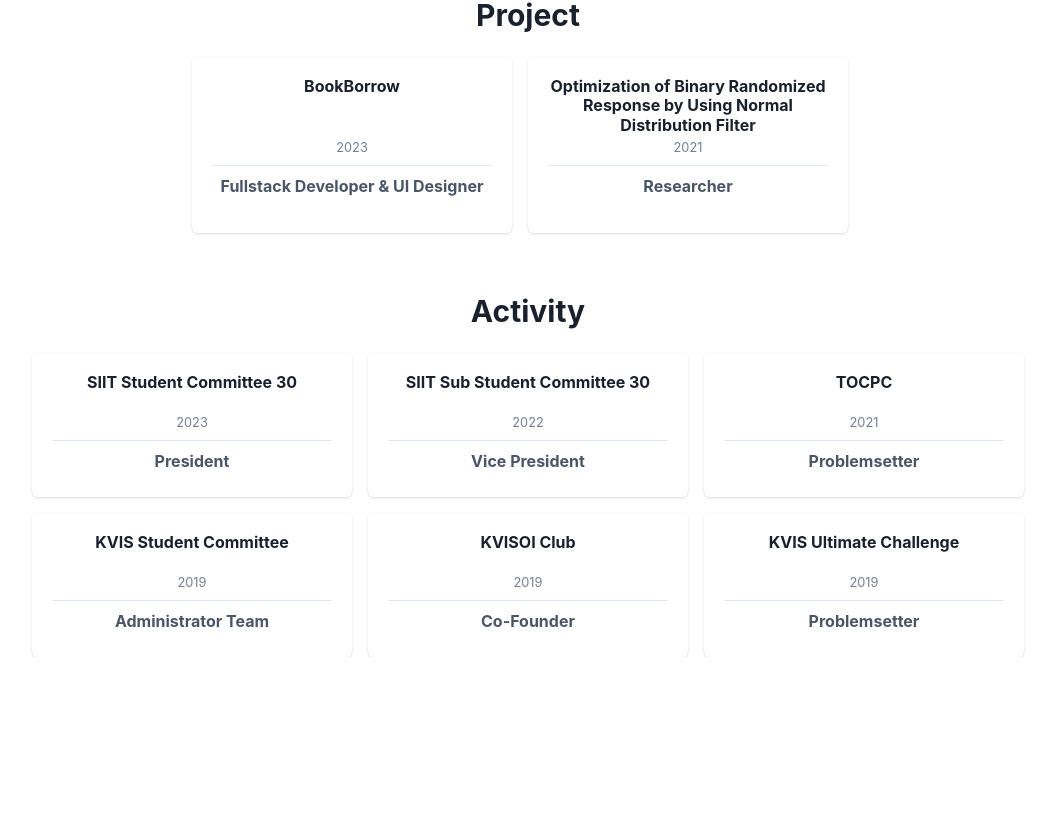
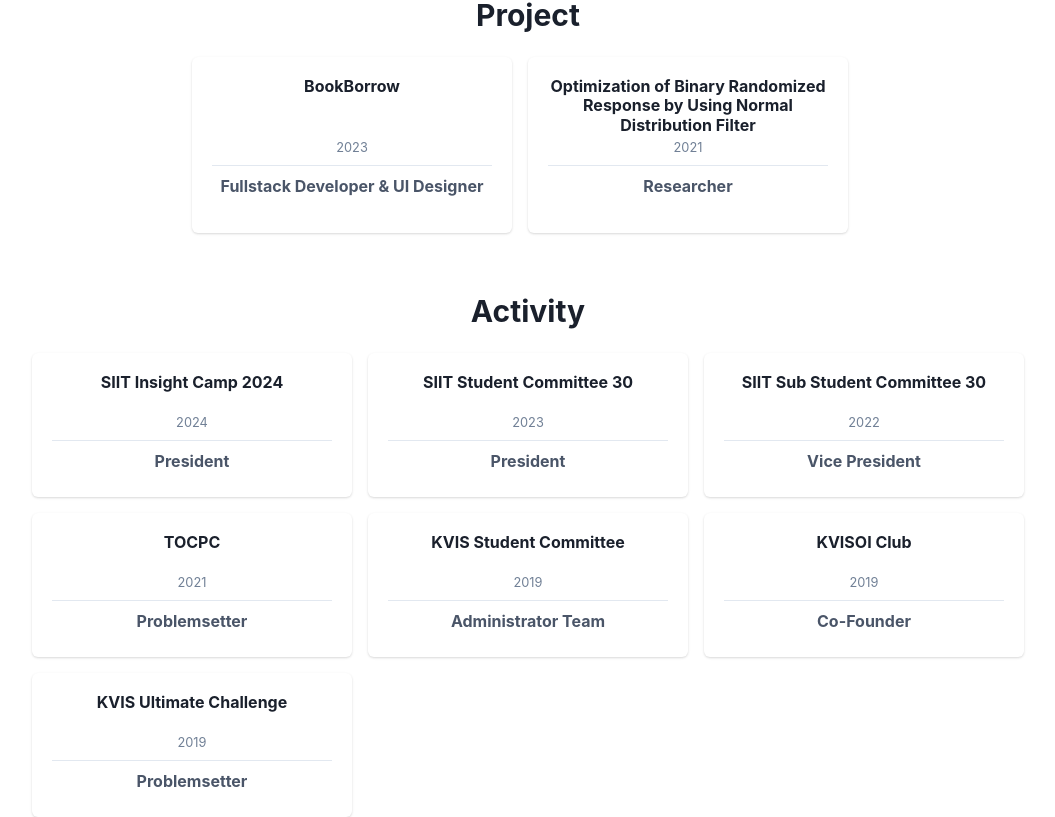
Before and after one commit to T0peerakarn/my-resume, a React (Vite) app: page / in a window 1280 px wide. Shown: the part 3290-4107 px from the top of the page, without its empty margins (112-1167 px from the left). Before the commit the page ends 3947 px from the top, so only its background shows below. Built offline with nearby package versions, Linux system fonts and the light colour scheme.

Commit message:
Update Activity

```diff
--- a/src/contents/experiences.js
+++ b/src/contents/experiences.js
@@ -32,6 +32,12 @@ export const experiences = {
         }
     ],
     activities: [
+        {
+            name: 'SIIT Insight Camp 2024',
+            year: '2024',
+            role: 'President',
+            bio: 'The SIIT Insight Camp is an open house event designed specifically for high school students interested in exploring the academic and extracurricular offerings at the SIIT, Thammasat University.'
+        },
         {
             name: 'SIIT Student Committee 30',
             year: '2023',
```
